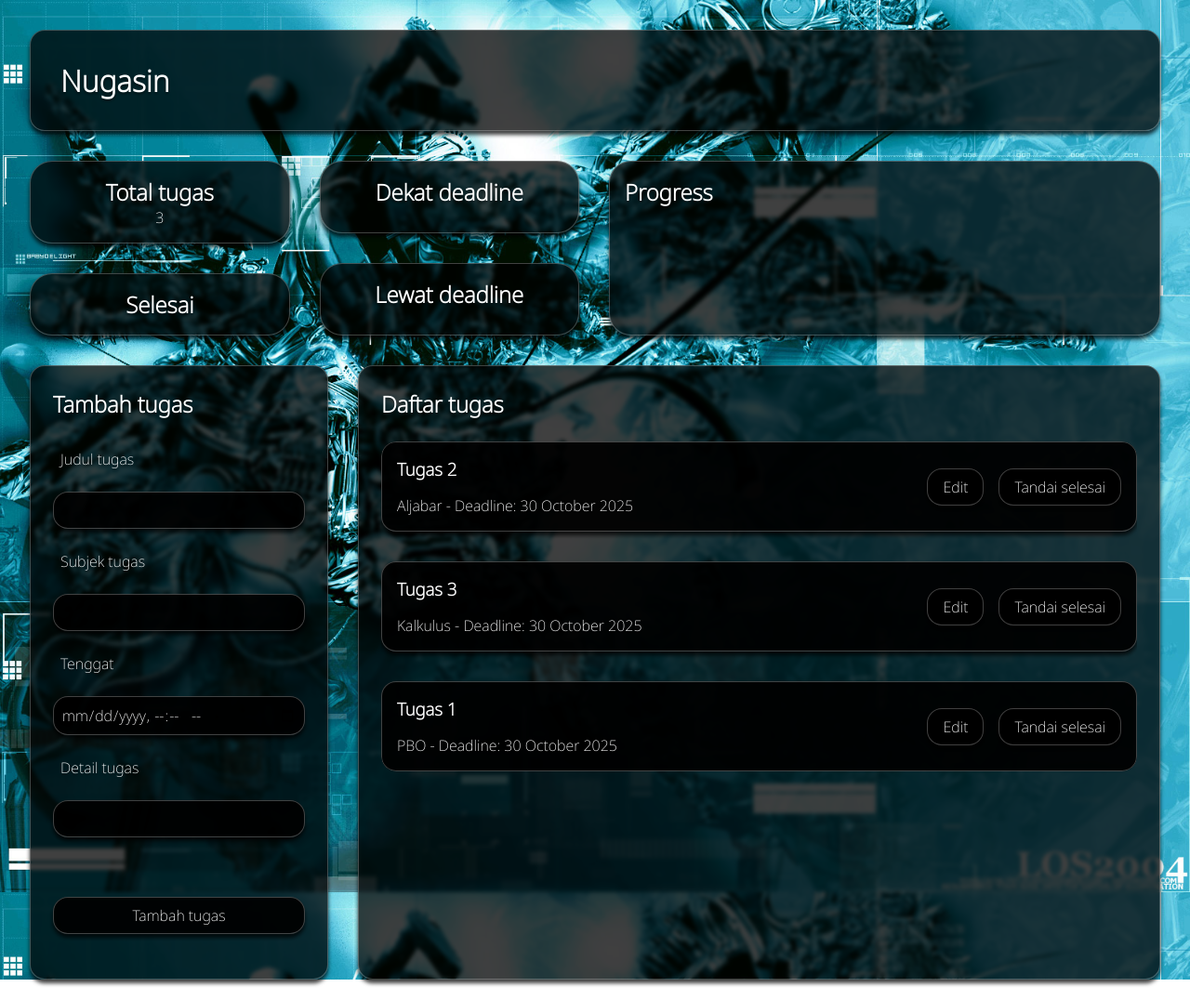
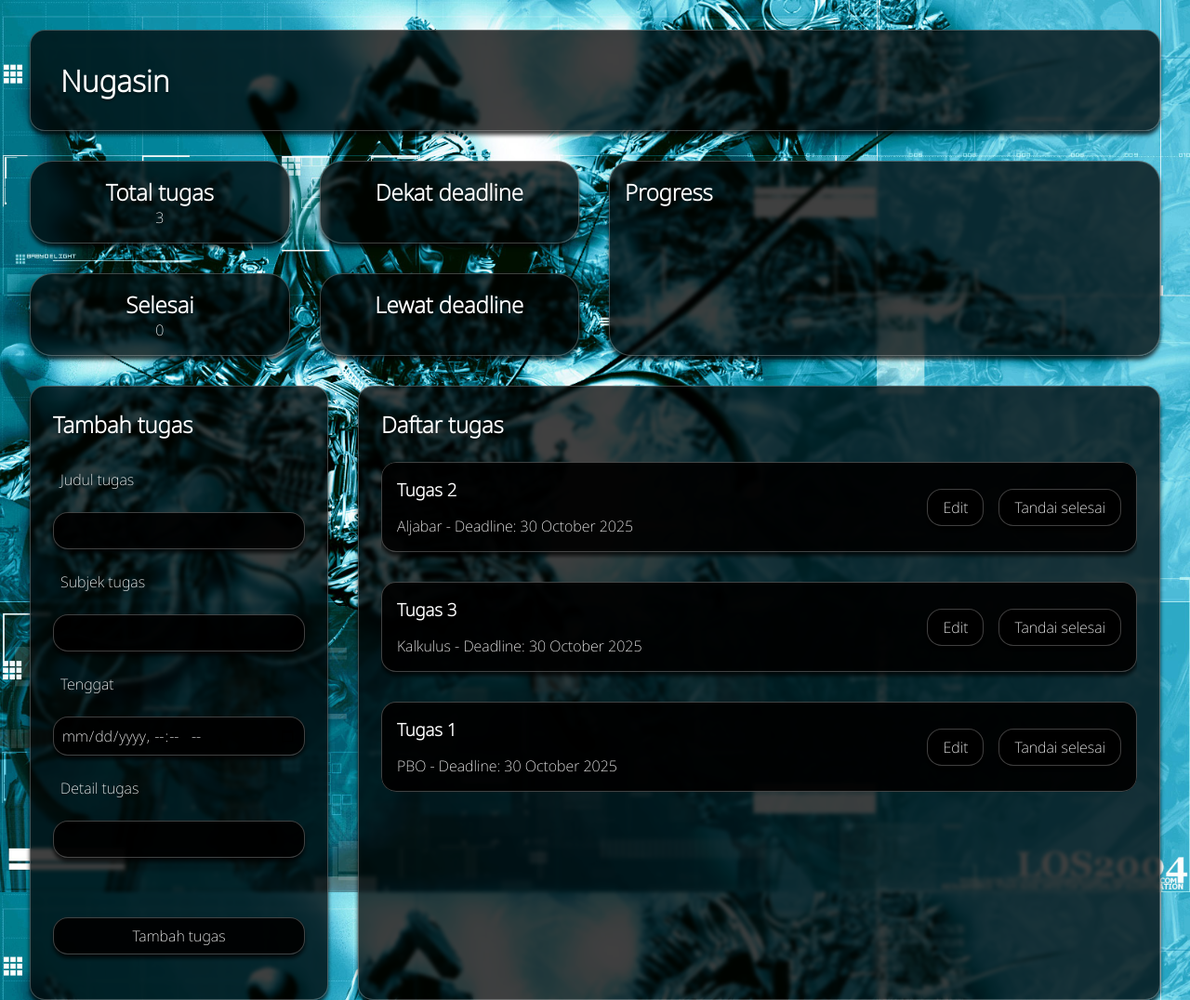
Before and after one commit to antasenaw/Nugasin, a plain HTML site: page index.html in a window 1280 px wide. Shown: the whole page at 93% size. Before the commit the page ends 1054 px from the top, so only its background shows below. Drawn offline with Linux system fonts and the light colour scheme.

Commit message:
Add display counter for completed task

```diff
--- a/css/main.css
+++ b/css/main.css
@@ -130,6 +130,8 @@ textarea {
   padding: 1rem;
   border-radius: 1rem;
 
+
+
   display: flex;
   align-items: center;
   justify-content: space-between;
--- a/css/reset.css
+++ b/css/reset.css
@@ -15,8 +15,7 @@ html, body {
   font-size: 16px;
   text-shadow: 0 2px 3px rgba(0, 0, 0, 0.5);
   color: black;
-   font-family: system-ui, -apple-system, BlinkMacSystemFont, "Segoe UI",
-               Roboto, Oxygen, Ubuntu, Cantarell, "Open Sans", "Helvetica Neue", sans-serif;
+  font-family: system-ui, -apple-system, BlinkMacSystemFont, "Segoe UI", Roboto, Oxygen, Ubuntu, Cantarell, "Open Sans", "Helvetica Neue", sans-serif;
 }
 
 /* 3. Make images and media behave nicely */
--- a/index.html
+++ b/index.html
@@ -28,6 +28,7 @@
             </section>
             <section class="dash-item general-style">
               <h2>Selesai</h2>
+              <p class="task-done-count">0</p>
             </section>
           </div>
           <div class="dash-column">
--- a/scripts/controller.js
+++ b/scripts/controller.js
@@ -64,9 +64,20 @@ export function controller() {
 
 function renderTaskList() {
   let itemHTML = '';
-  let taskTotal = 0;
+  let toDoCount = inputArray.length;
+  const countDisplay = {
+    doneCount: 0,
+    nearDue: 0,
+    pastDue: 0
+  };
 
   inputArray.forEach(task => {
+
+    if (task.done) {
+      countDisplay.doneCount++;
+      toDoCount--;
+    }
+
     const formattedDate = new Date(task.due).toLocaleDateString('en-GB', {
       day: 'numeric',
       month: 'long',
@@ -77,9 +88,8 @@ function renderTaskList() {
       <li class="task-item general-style">
         <div class="task-item-info">
           <h3>${task.title}</h3>
-          <p>${task.subject} - Deadline:  ${formattedDate}</p>
+          <p>${task.subject} - Deadline:  ${formattedDate} ${task.done ? ' - Selesai' : ''}</p>
         </div>
-        ${task.done?'<p>se</p>':''}
         <div class="task-item-button">
           <button class="task-edit general-style">Edit</button><button class="task-done general-style">Tandai selesai</button>
         </div>
@@ -94,7 +104,8 @@ function renderTaskList() {
   // object.inputToggle(true);
   console.log(inputArray);
 
-  updateTaskCount(taskTotal);
+  updateTaskCount(toDoCount);
+  document.querySelector('.task-done-count').innerHTML = countDisplay.doneCount;
 
   const doneBtn = document.querySelectorAll('.task-done');
   onDone(doneBtn);
@@ -103,7 +114,6 @@ function renderTaskList() {
 function handleFormSubmit() {
 
   const form = document.querySelector('.task-form');
-  let totalTask = 0;
 
   form.addEventListener('submit', e => {
       e.preventDefault();
@@ -117,8 +127,7 @@ function handleFormSubmit() {
   });
 }
 
-function updateTaskCount() {
-  const total = inputArray.length;
+function updateTaskCount(total) {
   document.querySelector('.task-total').textContent = total;
 }
 
```
